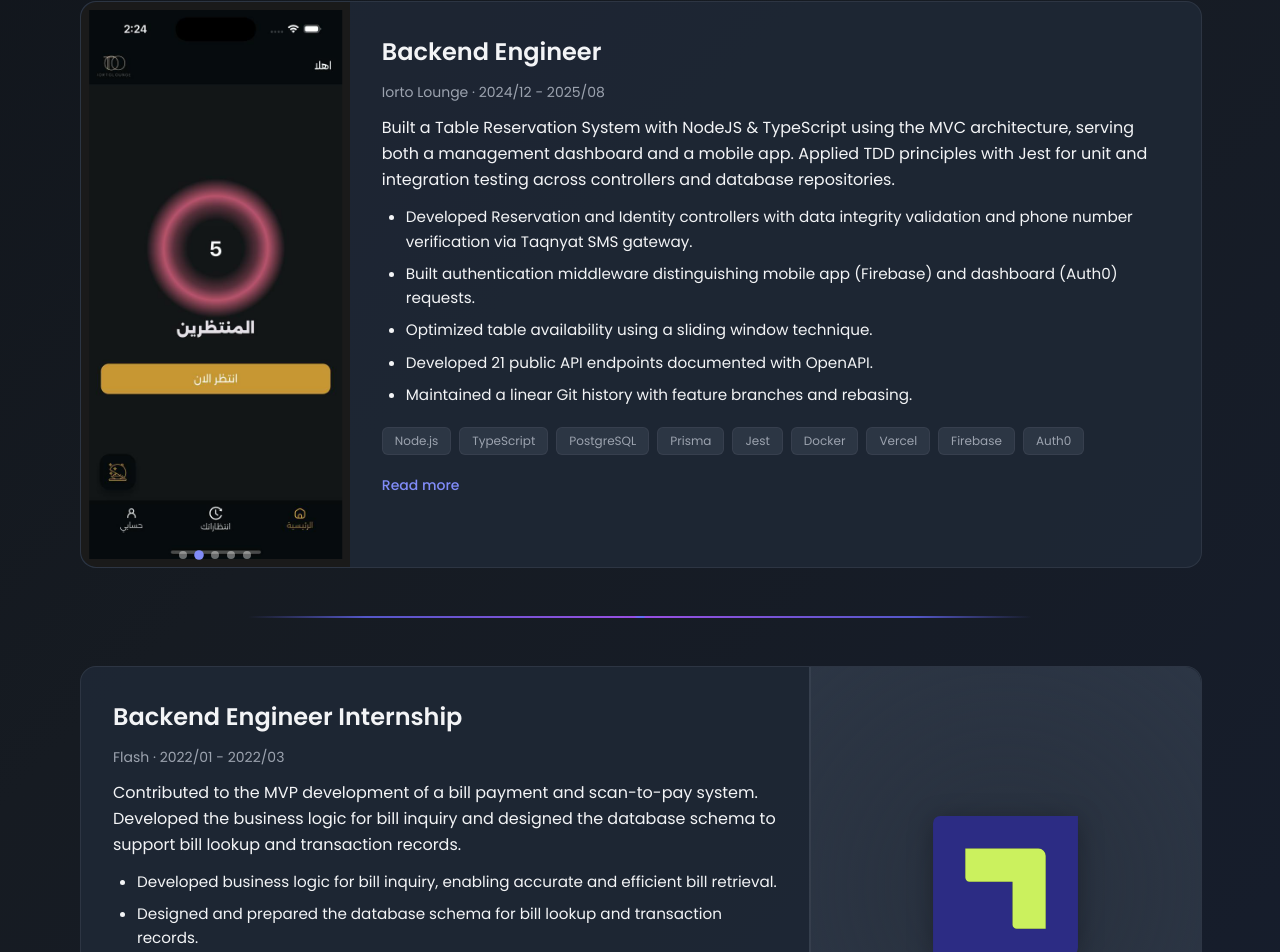
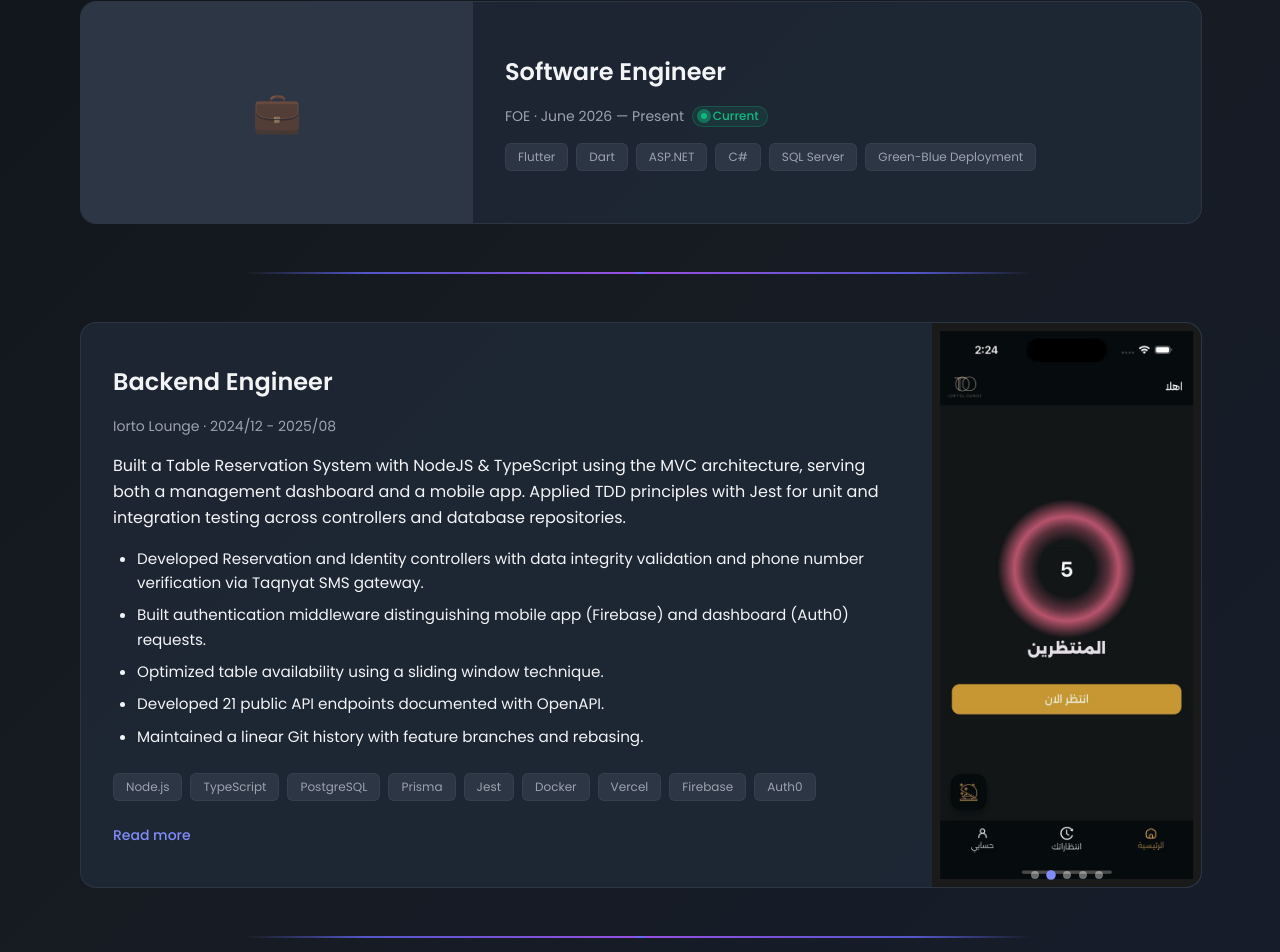
Before and after one commit to AhmedSalah121/portfolio, a React (Vite) app: page / in a window 1280 px wide. Shown: the part 998-1950 px from the top of the page. Built offline with nearby package versions, Linux system fonts and the light colour scheme.

Commit message:
add current job title to experiences

```diff
--- a/src/components/image-card.module.css
+++ b/src/components/image-card.module.css
@@ -59,7 +59,7 @@
 }
 
 .logoPanel {
-  width: 35%;
+  width: 25%;
   flex-shrink: 0;
   display: flex;
   align-items: center;
@@ -85,10 +85,10 @@
 }
 
 .logoImage {
-  width: min(45%, 180px);
-  min-width: 90px;
+  width: min(60%, 180px);
+  min-width: 80px;
   height: auto;
-  max-height: 140px;
+  max-height: 120px;
   object-fit: contain;
   transition: transform var(--ease);
   filter: drop-shadow(0 4px 12px rgba(0, 0, 0, 0.3));
@@ -145,23 +145,21 @@
 }
 
 .portfolioContentContainerHorizontal {
-  width: 65%;
-  padding: var(--space-5);
+  padding: var(--space-6);
   flex: 1;
   display: flex;
   flex-direction: column;
-  justify-content: flex-start;
-  gap: var(--space-3);
+  justify-content: center;
+  gap: var(--space-4);
 }
 
 .portfolioContentContainerMobile {
-  width: 75%;
-  padding: var(--space-5);
+  padding: var(--space-6);
   flex: 1;
   display: flex;
   flex-direction: column;
-  justify-content: flex-start;
-  gap: var(--space-3);
+  justify-content: center;
+  gap: var(--space-4);
 }
 
 .noImageCard {
@@ -216,6 +214,56 @@
   font-size: 0.875rem;
   color: var(--text-muted);
   margin: 0;
+  display: flex;
+  align-items: center;
+  flex-wrap: wrap;
+  gap: var(--space-2);
+}
+
+.currentBadge {
+  display: inline-flex;
+  align-items: center;
+  gap: 0.35rem;
+  padding: 0.15rem 0.5rem;
+  font-size: 0.75rem;
+  font-weight: 500;
+  color: var(--success);
+  background: rgba(16, 185, 129, 0.1);
+  border: 1px solid rgba(16, 185, 129, 0.25);
+  border-radius: 999px;
+  line-height: 1.2;
+}
+
+.statusDot {
+  width: 6px;
+  height: 6px;
+  border-radius: 50%;
+  background-color: var(--success);
+  position: relative;
+  display: inline-block;
+  flex-shrink: 0;
+}
+
+.statusDot::after {
+  content: '';
+  position: absolute;
+  inset: -2px;
+  border-radius: 50%;
+  background-color: var(--success);
+  opacity: 0.7;
+  animation: statusPulse 2s cubic-bezier(0.4, 0, 0.6, 1) infinite;
+}
+
+@keyframes statusPulse {
+  0% {
+    transform: scale(1);
+    opacity: 0.7;
+  }
+  70%,
+  100% {
+    transform: scale(2.2);
+    opacity: 0;
+  }
 }
 
 .portfolioCardSummary {
@@ -567,6 +615,11 @@
   .lightboxImage {
     animation: none;
   }
+
+  .statusDot::after {
+    animation: none;
+    display: none;
+  }
 }
 
 @media (max-width: 767.98px) {
@@ -579,7 +632,8 @@
 
   .logoPanel {
     width: 100%;
-    height: 160px;
+    min-height: 110px;
+    height: auto;
     padding: var(--space-4);
     border-right: none;
     border-left: none;
@@ -632,9 +686,12 @@
 }
 
 @media (min-width: 768px) and (max-width: 1023.98px) {
-  .portfolioImageContainerHorizontal,
+  .portfolioImageContainerHorizontal {
+    width: 35%;
+  }
+
   .logoPanel {
-    width: 35%;
+    width: 28%;
   }
 
   .portfolioImageContainerMobile {
@@ -642,11 +699,13 @@
   }
 
   .portfolioContentContainerHorizontal {
-    width: 65%;
+    flex: 1;
+    padding: var(--space-5);
   }
 
   .portfolioContentContainerMobile {
-    width: 72%;
+    flex: 1;
+    padding: var(--space-5);
   }
 
   .noImagePlaceholder {
@@ -654,14 +713,17 @@
   }
 
   .noImageContent {
-    width: 65%;
+    flex: 1;
   }
 }
 
 @media (min-width: 1024px) {
-  .portfolioImageContainerHorizontal,
+  .portfolioImageContainerHorizontal {
+    width: 35%;
+  }
+
   .logoPanel {
-    width: 35%;
+    width: 25%;
   }
 
   .portfolioImageContainerMobile {
@@ -669,12 +731,12 @@
   }
 
   .portfolioContentContainerHorizontal {
-    width: 65%;
+    flex: 1;
     padding: var(--space-6);
   }
 
   .portfolioContentContainerMobile {
-    width: 76%;
+    flex: 1;
     padding: var(--space-6);
   }
 
@@ -683,7 +745,7 @@
   }
 
   .noImageContent {
-    width: 65%;
+    flex: 1;
     padding: var(--space-6);
   }
 
--- a/src/components/image-card.tsx
+++ b/src/components/image-card.tsx
@@ -209,18 +209,32 @@
       ? classes.portfolioImageCardHorizontalReverse
       : classes.portfolioImageCardHorizontal;
 
+  const isCurrentRole =
+    props.isCurrent ??
+    (dateRange.toLowerCase().includes('present') || dateRange.toLowerCase().includes('current'));
+
   const renderContent = () => (
     <>
       <h3 className={classes.portfolioCardTitle}>{role}</h3>
       <p className={classes.portfolioCardMeta}>
+        <span>
           {company} · {dateRange}
+        </span>
+        {isCurrentRole && (
+          <span className={classes.currentBadge} title='Currently working here'>
+            <span className={classes.statusDot} aria-hidden='true' />
+            <span>Current</span>
+          </span>
+        )}
       </p>
-      <p className={classes.portfolioCardSummary}>{summary}</p>
+      {summary && <p className={classes.portfolioCardSummary}>{summary}</p>}
+      {achievements && achievements.length > 0 && (
         <ul className={classes.achievementList}>
           {achievements.map((item, index) => (
             <li key={index}>{item}</li>
           ))}
         </ul>
+      )}
       <div className={classes.techChips}>
         {technologies.map((tech, index) => (
           <span key={index} className={classes.chip}>
@@ -228,10 +242,12 @@
           </span>
         ))}
       </div>
+      {fullDescription && (
         <details className={classes.readMore}>
           <summary>Read more</summary>
           <p className={classes.fullDescription}>{fullDescription}</p>
         </details>
+      )}
     </>
   );
 
--- a/src/data/experience.ts
+++ b/src/data/experience.ts
@@ -2,19 +2,40 @@
   role: string;
   company: string;
   dateRange: string;
-  summary: string;
-  achievements: string[];
+  summary?: string;
+  achievements?: string[];
   technologies: string[];
-  fullDescription: string;
+  fullDescription?: string;
   images: string[];
   layout: 'left' | 'right';
   mediaType?: 'screenshot-desktop' | 'screenshot-mobile' | 'logo' | 'none';
   screenshotType?: 'mobile' | 'desktop';
   autoSlide?: boolean;
   slideInterval?: number;
+  isCurrent?: boolean;
 }
 
 export const experiences: Experience[] = [
+  {
+    role: 'Software Engineer',
+    company: 'FOE',
+    dateRange: 'June 2026 — Present',
+    isCurrent: true,
+    // TODO: add summary + achievement bullets
+    achievements: [],
+    technologies: [
+      'Flutter',
+      'Dart',
+      'ASP.NET',
+      'C#',
+      'SQL Server',
+      'Green-Blue Deployment',
+    ],
+    fullDescription: '',
+    images: [],
+    layout: 'left',
+    mediaType: 'logo',
+  },
   {
     role: 'Backend Engineer',
     company: 'Iorto Lounge',
@@ -48,7 +69,7 @@
       './iorto4.jpeg',
       './iorto5.jpeg',
     ],
-    layout: 'left',
+    layout: 'right',
     mediaType: 'screenshot-mobile',
     screenshotType: 'mobile',
     autoSlide: true,
@@ -76,7 +97,7 @@
     fullDescription:
       'Contributed to the MVP development of a bill payment and scan-to-pay system. Developed the business logic for bill inquiry, enabling accurate and efficient bill retrieval. Designed and prepared the database schema to support bill lookup and transaction records. Technology Stack: Golang, gRPC, GraphQL, PostgreSQL, golang-migrate, go-sqlmock, Testify, GitHub Actions, Docker.',
     images: ['./flash-logo.svg'],
-    layout: 'right',
+    layout: 'left',
     mediaType: 'logo',
     screenshotType: 'desktop',
     autoSlide: true,
@@ -106,7 +127,7 @@
     fullDescription:
       'Fine-tuned DistilBERT model using a dataset of 400,000 amazon reviews using PyTorch, Scikit-Learn frameworks and Pandas, Matplotlib in the preprocessing part. The dataset was splitted into 80% training, 20% testing. Preprocessing: Remove special characters and tokenized using DistilBertTokenizer. Training: Fine-tuned DistilBERT with AdamW optimizer, cross-entropy loss function, and a learning rate scheduler. Deployment: Integrated into a Flask API that takes the product link, scrapes reviews live on hit, runs them through the preprocessing pipeline and finally to the model, and visualizes positive vs. negative sentiment using Matplotlib. Technologies Stack: Python, Flask, NLP, PyTorch, scikit-learn, BERT, pandas, matplotlib, re, git.',
     images: ['./grad1.jpeg', './grad2.jpeg', './grad3.jpeg', './grad4.jpeg'],
-    layout: 'left',
+    layout: 'right',
     mediaType: 'screenshot-desktop',
     screenshotType: 'desktop',
     autoSlide: true,
--- a/src/index.css
+++ b/src/index.css
@@ -15,6 +15,7 @@
   --text-muted: #9ca3af;
   --accent: #818cf8;
   --accent-2: #a78bfa;
+  --success: #10b981;
 
   --radius-sm: 0.375rem;
   --radius-md: 0.75rem;
```
Lines whose indentation alone changed are shown as unchanged.
